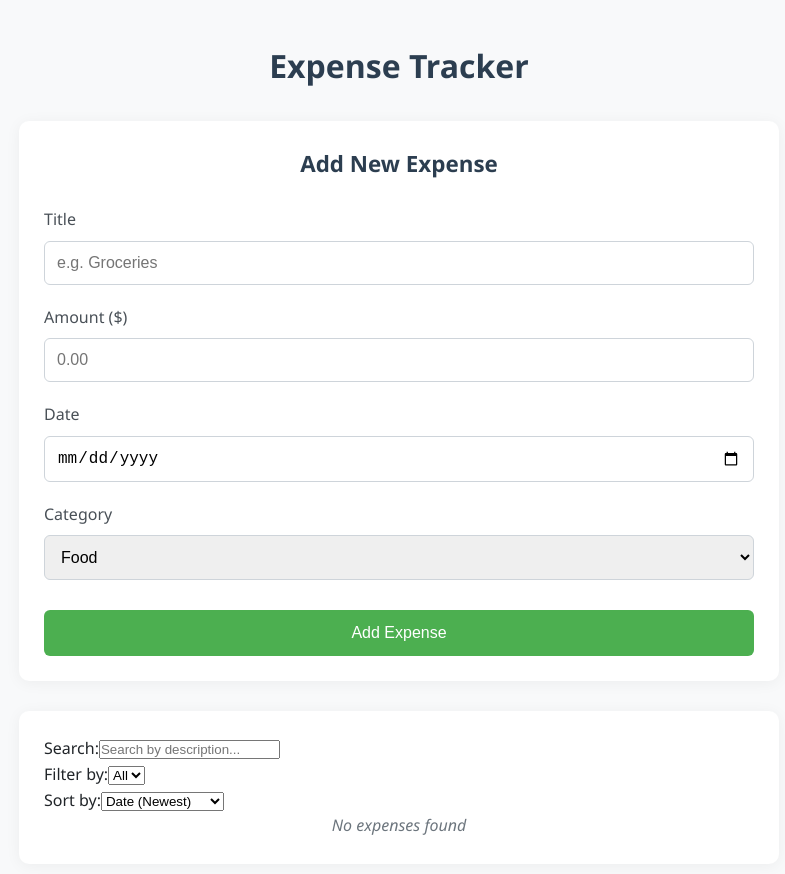
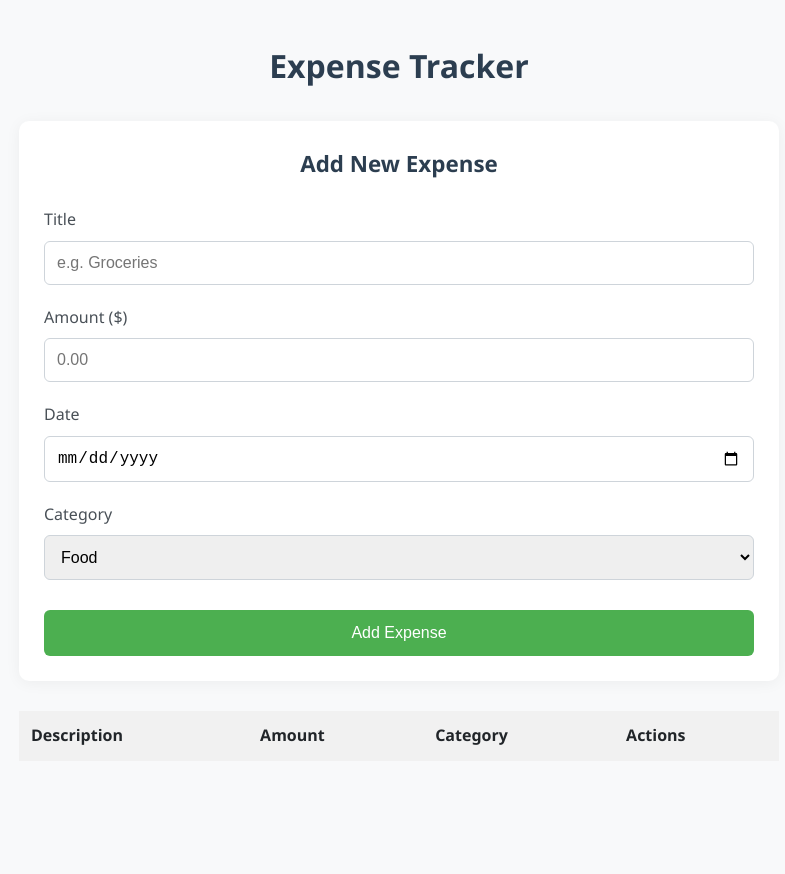
Before and after one commit to vsfdhyibavds/Expense-Tracker, a React (Vite) app: page / in a window 1280 px wide. Shown: the top 874 px of the page, without its empty margins (241-1026 px from the left). After the commit the page ends 801 px from the top, so only its background shows below. Built offline with nearby package versions, Linux system fonts and the light colour scheme.

Commit message:
add table elements

```diff
--- a/src/App.jsx
+++ b/src/App.jsx
@@ -1,21 +1,27 @@
 import { useExpenseStore } from './store/useExpenseStore';
 import ExpenseForm from './components/ExpenseForm';
-import ExpenseList from './components/ExpenseList';
+import ExpenseTable from './components/ExpenseTable';
 import './App.css';
 import './index.css';
 
 function App() {
-  const { addExpense } = useExpenseStore();
+  const { expenses, addExpense, deleteExpense } = useExpenseStore();
 
   const handleAddExpense = (newExpense) => {
     addExpense(newExpense);
+  };
+
+  const setExpenses = (newExpenses) => {
+    // Determine which expenses were removed and call deleteExpense for each
+    const removedExpenses = expenses.filter(exp => !newExpenses.some(ne => ne.id === exp.id));
+    removedExpenses.forEach(exp => deleteExpense(exp.id));
   };
 
   return (
     <div className="app">
       <h1>Expense Tracker</h1>
       <ExpenseForm onAddExpense={handleAddExpense} />
-      <ExpenseList />
+      <ExpenseTable expenses={expenses} setExpenses={setExpenses} />
     </div>
   );
 }
--- a/src/components/ExpenseList.jsx
+++ b/src/components/ExpenseList.jsx
@@ -3,7 +3,7 @@ import { useState } from 'react';
 
 const ExpenseList = () => {
   const { expenses, deleteExpense } = useExpenseStore();
-  const [sortBy, setSortBy] = useState('date-desc');
+  const [sortConfig, setSortConfig] = useState({ key: 'date', direction: 'desc' });
   const [filterCategory, setFilterCategory] = useState('all');
   const [searchTerm, setSearchTerm] = useState('');
 
@@ -18,16 +18,43 @@ const ExpenseList = () => {
       return matchesCategory && matchesSearch;
     })
     .sort((a, b) => {
-      if (sortBy === 'date-desc') return new Date(b.date) - new Date(a.date);
-      if (sortBy === 'date-asc') return new Date(a.date) - new Date(b.date);
-      if (sortBy === 'amount-desc') return b.amount - a.amount;
-      if (sortBy === 'amount-asc') return a.amount - b.amount;
-      if (sortBy === 'category-asc') return a.category.localeCompare(b.category);
-      if (sortBy === 'category-desc') return b.category.localeCompare(a.category);
-      if (sortBy === 'title-asc') return a.title.localeCompare(b.title);
-      if (sortBy === 'title-desc') return b.title.localeCompare(a.title);
+      if (sortConfig.key === 'date') {
+        const dateA = new Date(a.date);
+        const dateB = new Date(b.date);
+        return sortConfig.direction === 'asc' ? dateA - dateB : dateB - dateA;
+      }
+      if (sortConfig.key === 'amount') {
+        return sortConfig.direction === 'asc' ? a.amount - b.amount : b.amount - a.amount;
+      }
+      if (sortConfig.key === 'category') {
+        return sortConfig.direction === 'asc'
+          ? a.category.localeCompare(b.category)
+          : b.category.localeCompare(a.category);
+      }
+      if (sortConfig.key === 'title') {
+        return sortConfig.direction === 'asc'
+          ? a.title.localeCompare(b.title)
+          : b.title.localeCompare(a.title);
+      }
       return 0;
     });
+
+  const requestSort = (key) => {
+    let direction = 'asc';
+    if (sortConfig.key === key && sortConfig.direction === 'asc') {
+      direction = 'desc';
+    }
+    setSortConfig({ key, direction });
+  };
+
+  const getSortIndicator = (key) => {
+    if (sortConfig.key === key) {
+      return sortConfig.direction === 'asc' ? '↑' : '↓';
+    }
+    return '';
+  };
+
+  const totalAmount = processedExpenses.reduce((sum, exp) => sum + exp.amount, 0);
 
   return (
     <div className="expenses-list">
@@ -54,35 +81,27 @@ const ExpenseList = () => {
             ))}
           </select>
         </div>
-
-        <div className="sort-control">
-          <label>Sort by:</label>
-          <select
-            value={sortBy}
-            onChange={(e) => setSortBy(e.target.value)}
-          >
-            <option value="date-desc">Date (Newest)</option>
-            <option value="date-asc">Date (Oldest)</option>
-            <option value="amount-desc">Amount (High)</option>
-            <option value="amount-asc">Amount (Low)</option>
-            <option value="category-asc">Category (A-Z)</option>
-            <option value="category-desc">Category (Z-A)</option>
-            <option value="title-asc">Description (A-Z)</option>
-            <option value="title-desc">Description (Z-A)</option>
-          </select>
-        </div>
       </div>
 
       {processedExpenses.length === 0 ? (
         <p className="no-expenses">No expenses found</p>
       ) : (
+        <>
           <table className="expense-table">
             <thead>
               <tr>
-              <th>Description</th>
-              <th>Category</th>
-              <th>Amount</th>
-              <th>Date</th>
+                <th onClick={() => requestSort('title')} style={{ cursor: 'pointer' }}>
+                  Description {getSortIndicator('title')}
+                </th>
+                <th onClick={() => requestSort('category')} style={{ cursor: 'pointer' }}>
+                  Category {getSortIndicator('category')}
+                </th>
+                <th onClick={() => requestSort('amount')} style={{ cursor: 'pointer' }}>
+                  Amount {getSortIndicator('amount')}
+                </th>
+                <th onClick={() => requestSort('date')} style={{ cursor: 'pointer' }}>
+                  Date {getSortIndicator('date')}
+                </th>
                 <th>Actions</th>
               </tr>
             </thead>
@@ -109,6 +128,10 @@ const ExpenseList = () => {
               ))}
             </tbody>
           </table>
+          <div className="total-amount">
+            <strong>Total Amount: </strong>${totalAmount.toFixed(2)}
+          </div>
+        </>
       )}
     </div>
   );
```
Lines whose indentation alone changed are shown as unchanged.
